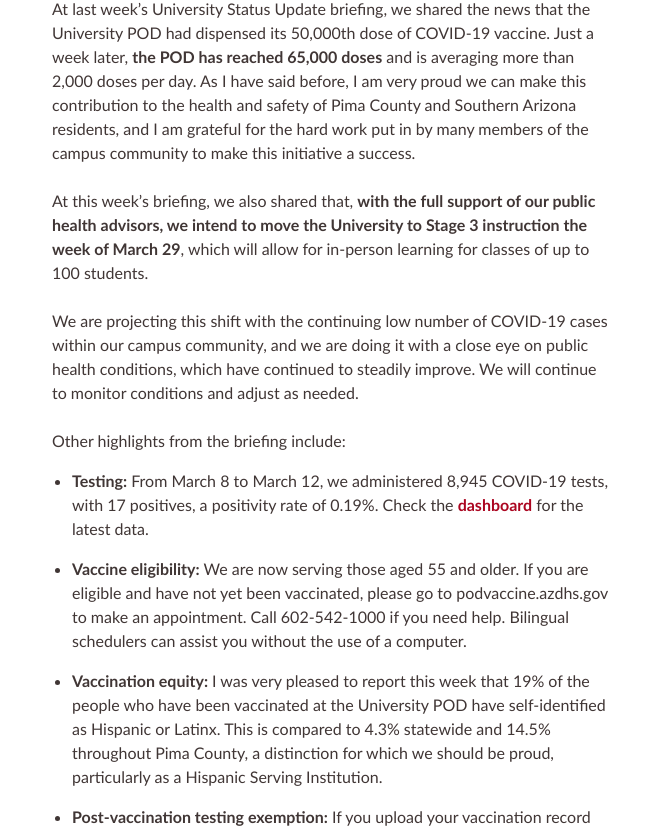
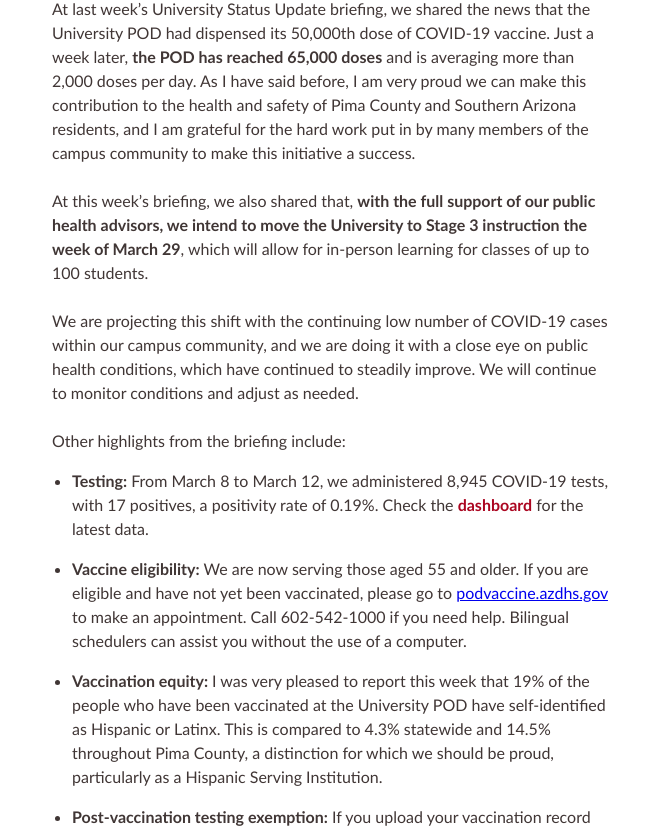
Before and after one commit to its-me-mario/testing, a plain HTML site: page email-B.html in a window 1280 px wide. Shown: the part 247-1080 px from the top of the page, without its empty margins (308-971 px from the left). Drawn offline with Linux system fonts and the light colour scheme.

Commit message:
Update email-B.html

```diff
--- a/email-B.html
+++ b/email-B.html
@@ -119,7 +119,7 @@ div.preheader
 	Other highlights from the briefing include:&nbsp;</p><ul>
 	<li>
 		<b>Testing:</b> From March 8 to March 12, we administered 8,945 COVID-19 tests, with 17 positives, a positivity rate of 0.19%. Check the <b><a   data-linkto="https://" href="https://click.comms.arizona.edu/?qs=bbd00a2fac7ad0ddb3c65e58438627cb346da640a6474e73765f54e487311945818063e1ca965a71cd788d9799a3155e5a85f3cae3b88dc4a532822a31e99767" style="color:#AB0520;text-decoration:none;" title="dashboard">dashboard</a></b> for the latest data. &nbsp;</li><li>
-		<b>Vaccine eligibility:</b> We are now serving those aged 55 and older. If you are eligible and have not yet been vaccinated, please go to podvaccine.azdhs.gov to make an appointment. Call 602-542-1000 if you need help. Bilingual schedulers can assist you without the use of a computer.</li><li>
+		<b>Vaccine eligibility:</b> We are now serving those aged 55 and older. If you are eligible and have not yet been vaccinated, please go to <a href="https://podvaccine.azdhs.gov/">podvaccine.azdhs.gov</a> to make an appointment. Call 602-542-1000 if you need help. Bilingual schedulers can assist you without the use of a computer.</li><li>
 		<b>Vaccination equity:</b> I was very pleased to report this week that 19% of the people who have been vaccinated at the University POD have self-identified as Hispanic or Latinx. This is compared to 4.3% statewide and 14.5% throughout Pima County, a distinction for which we should be proud, particularly as a Hispanic Serving Institution.&nbsp;</li><li>
 		<b>Post-vaccination testing exemption:</b> If you upload your vaccination record you will receive exemption for COVID-19 diagnostic testing requirements on campus two weeks following your final dose. Visit the <b><a   data-linkto="https://" href="https://click.comms.arizona.edu/?qs=bbd00a2fac7ad0ddd00a9b07b1ab6136b32ccab689040ea684dc8ce41fe6a714e3f301c282bd8ccd4036a7d911e7ce62e0f07c2eb575ea8aa3a0d720767b7b77" style="color:#AB0520;text-decoration:none;" title="upload website">upload website</a></b> and follow the instructions. The site and system are fully HIPAA compliant.&nbsp;</li></ul><p>
 	As Dr. Carmona and I emphasized during the briefing, the vaccination campaign here in southern Arizona is part of a national and global effort. Ensuring as many people as possible are vaccinated is crucially important, and we are committed to playing our part in an equitable manner and in a spirit of service to our community.&nbsp;<br>
```
